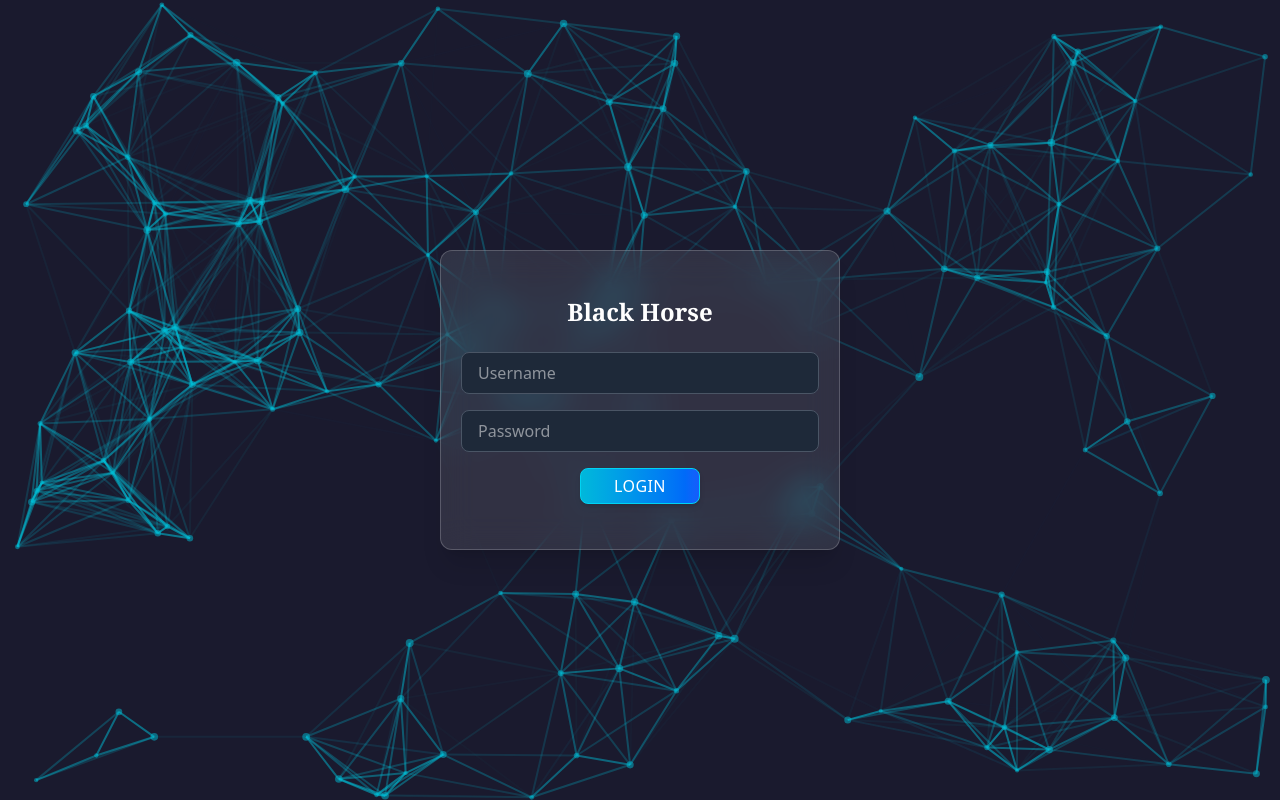
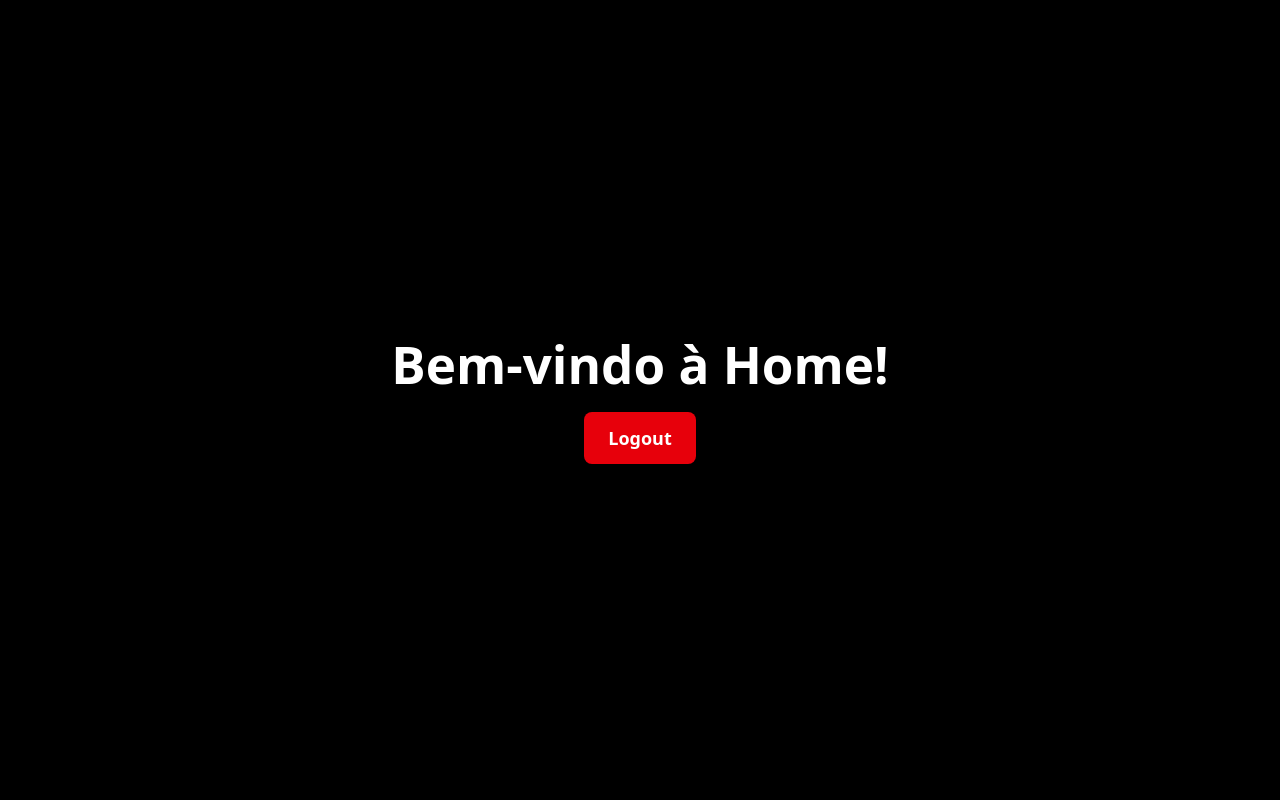
Before and after one commit to laustidio/project-react, a React (Vite) app: page /home in a window 1280 px wide. Built offline with nearby package versions, Linux system fonts and the light colour scheme; sample sign-in values are in the browser's storage.

Commit message:
Create formLogin as a component for login i was changed from Form generic. Add validations in Login to not permit enter without login.

```diff
--- a/package.json
+++ b/package.json
@@ -18,6 +18,7 @@
     "@tsparticles/slim": "^3.8.1",
     "react": "^19.0.0",
     "react-dom": "^19.0.0",
+    "react-router-dom": "^7.3.0",
     "react-tsparticles": "^2.12.2",
     "tsparticles": "^3.8.1"
   },
--- a/src/App.tsx
+++ b/src/App.tsx
@@ -1,17 +1,25 @@
-import "./App.css";
-import Form from "./components/ui/Form/Form";
-import ParticlesBackground from "./components/ui/layouts/background/ParticlesBackground";
+import './App.css';
+import HomePage from './pages/Home/Home';
+import Login from './pages/Login/Login';
+import {
+  BrowserRouter as Router,
+  Route,
+  Routes,
+  Navigate,
+} from 'react-router-dom';
+import PrivateRoute from './routes/PrivateRoute';
 
 function App() {
   return (
-    <>
-      <div
-        className={`w-screen h-screen flex items-center justify-center relative`}
-      >
-        <ParticlesBackground />
-        <Form />
-      </div>
-    </>
+    <Router>
+      <Routes>
+        <Route path='/' element={<Navigate to={'/login'} />} />
+        <Route path='/login' element={<Login />} />
+        <Route element={<PrivateRoute />}>
+          <Route path='/home' element={<HomePage />} />
+        </Route>
+      </Routes>
+    </Router>
   );
 }
 
--- a/src/components/ui/Form/Form.tsx
+++ /dev/null
@@ -1,57 +0,0 @@
-import React, { useState } from 'react';
-import Input from '../Input/Input';
-import Button from '../Button/Button';
-
-const Form: React.FC = () => {
-  const [inputValue, setInputValue] = useState('');
-  const [passwordValue, setPasswordValue] = useState('');
-  console.log(inputValue, passwordValue);
-
-  const handleInputChange = (e: React.ChangeEvent<HTMLInputElement>) => {
-    setInputValue(e.target.value);
-  };
-  const handlePasswordChange = (e: React.ChangeEvent<HTMLInputElement>) => {
-    setPasswordValue(e.target.value);
-  };
-
-  return (
-    <form
-      className={`
-        flex flex-col
-        items-center
-        justify-center
-        w-[400px]
-        h-[300px]
-        p-5
-        gap-4
-        border
-        border-white/20
-        bg-white/10
-        backdrop-blur-lg
-        shadow-xl
-        rounded-xl
-        relative
-        z-10
-        `}
-    >
-      <h2 className='text-white text-2xl font-semibold font-serif text-center mb-2'>
-        Black Horse
-      </h2>
-      <Input
-        type='text'
-        placeholder='Username'
-        value={inputValue}
-        onChange={handleInputChange}
-      />
-      <Input
-        type='password'
-        placeholder='Password'
-        value={passwordValue}
-        onChange={handlePasswordChange}
-      />
-      <Button variant='primary'>Login</Button>
-    </form>
-  );
-};
-
-export default Form;
--- /dev/null
+++ b/src/components/ui/FormLogin/FormLogin.tsx
@@ -0,0 +1,73 @@
+import React, { useState } from 'react';
+import Input from '../Input/Input';
+import Button from '../Button/Button';
+import { useNavigate } from 'react-router-dom';
+
+const FormLogin: React.FC = () => {
+  const [formData, setFormData] = useState({ username: '', password: '' });
+  const navigate = useNavigate();
+
+  const handleLogin = (e: React.FormEvent) => {
+    e.preventDefault();
+
+    if (formData.username.trim() && formData.password.trim()) {
+      localStorage.setItem('user', JSON.stringify(formData)); //Simulate authentication
+      navigate('/home');
+    } else {
+      alert('All the fields are riquired be completed!');
+    }
+  };
+
+  const handleChange = (e: React.ChangeEvent<HTMLInputElement>) => {
+    setFormData({
+      ...formData,
+      [e.target.name]: e.target.value, // Updates state dynamically
+    });
+  };
+
+  return (
+    <form
+      className={`
+        flex flex-col
+        items-center
+        justify-center
+        w-[400px]
+        h-[300px]
+        p-5
+        gap-4
+        border
+        border-white/20
+        bg-white/10
+        backdrop-blur-lg
+        shadow-xl
+        rounded-xl
+        relative
+        z-10
+        `}
+      onSubmit={handleLogin}
+    >
+      <h2 className='text-white text-2xl font-semibold font-serif text-center mb-2'>
+        Black Horse
+      </h2>
+      <Input
+        type='text'
+        name='username'
+        placeholder='Username'
+        value={formData.username}
+        onChange={handleChange}
+      />
+      <Input
+        type='password'
+        name='password'
+        placeholder='Password'
+        value={formData.password}
+        onChange={handleChange}
+      />
+      <Button type='submit' variant='primary'>
+        Login
+      </Button>
+    </form>
+  );
+};
+
+export default FormLogin;
--- a/src/components/ui/Input/Input.tsx
+++ b/src/components/ui/Input/Input.tsx
@@ -4,6 +4,7 @@ interface InputProps {
   type: string;
   placeholder: string;
   value: string;
+  name: string;
   onChange: React.ChangeEventHandler<HTMLInputElement>;
 }
 
@@ -11,6 +12,7 @@ const Input: React.FC<InputProps> = ({
   type,
   placeholder,
   value,
+  name,
   onChange,
 }) => {
   return (
@@ -18,6 +20,7 @@ const Input: React.FC<InputProps> = ({
       type={type}
       placeholder={placeholder}
       value={value}
+      name={name}
       onChange={onChange}
       className={`
         w-full max-w-md px-4 py-2
--- /dev/null
+++ b/src/pages/Home/Home.tsx
@@ -0,0 +1,24 @@
+import { useNavigate } from 'react-router-dom';
+
+const HomePage = () => {
+  const navigate = useNavigate();
+
+  const handleLogout = () => {
+    localStorage.removeItem('user');
+    navigate('/login');
+  };
+
+  return (
+    <div className='flex flex-col items-center justify-center h-screen bg-black text-white'>
+      <h1 className='text-3xl font-bold'>Bem-vindo à Home!</h1>
+      <button
+        onClick={handleLogout}
+        className='mt-5 px-6 py-3 text-lg font-semibold text-white bg-red-600 rounded-lg hover:bg-red-700 transition-all'
+      >
+        Logout
+      </button>
+    </div>
+  );
+};
+
+export default HomePage;
--- /dev/null
+++ b/src/pages/Login/Login.tsx
@@ -0,0 +1,26 @@
+import { useEffect } from 'react';
+import { useNavigate } from 'react-router-dom';
+import FormLogin from '../../components/ui/FormLogin/FormLogin';
+import ParticlesBackground from '../../components/ui/layouts/background/ParticlesBackground';
+
+const Login = () => {
+  const navigate = useNavigate();
+
+  useEffect(() => {
+    const user = localStorage.getItem('user');
+    if (user) {
+      navigate('/home', { replace: true });
+    } //Blocked users to go back to /login
+  }, [navigate]);
+
+  return (
+    <div
+      className={`w-screen h-screen flex items-center justify-center relative`}
+    >
+      <ParticlesBackground />
+      <FormLogin />
+    </div>
+  );
+};
+
+export default Login;
--- /dev/null
+++ b/src/routes/PrivateRoute.tsx
@@ -0,0 +1,9 @@
+import { Navigate, Outlet } from 'react-router-dom';
+
+const PrivateRoute = () => {
+  const user = localStorage.getItem('user');
+
+  return user ? <Outlet /> : <Navigate to='/login' />;
+};
+
+export default PrivateRoute;
```
Also changed, not shown: 2 other files (tests, documents, lock files or other folders).
